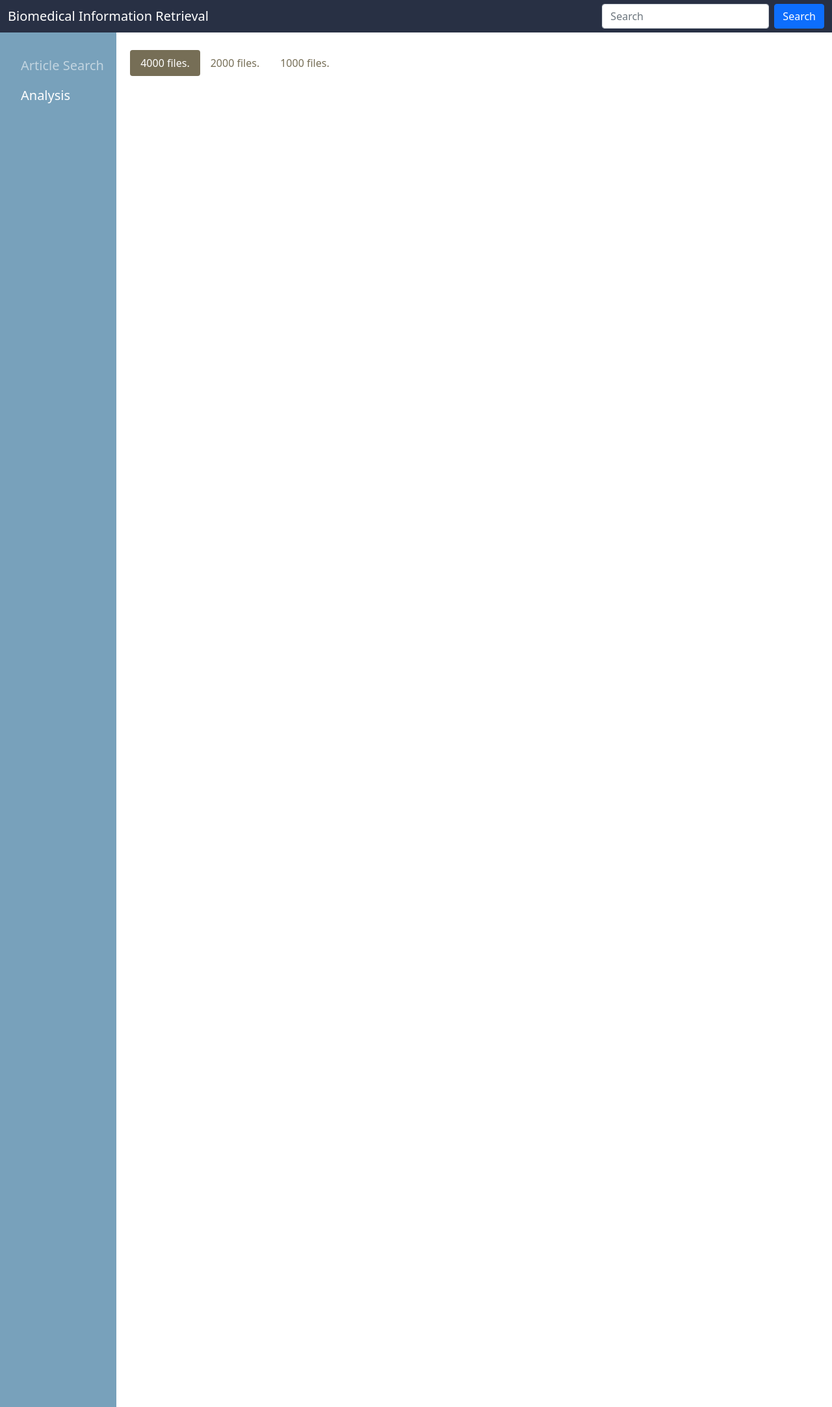
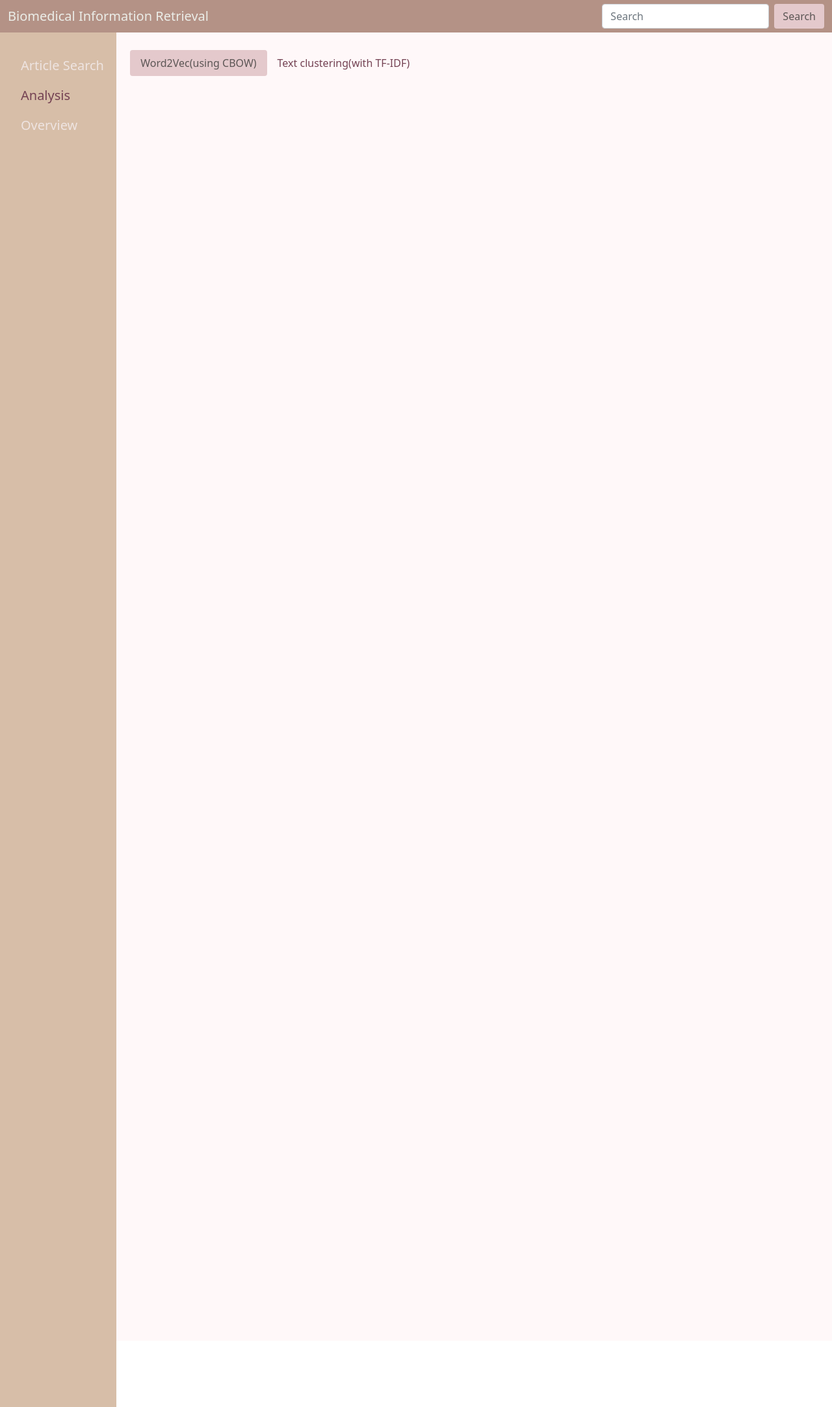
Before and after one commit to yyyyuwen/BIR-course-final, a Flask app: template web/templates/about.html in a window 1280 px wide. Shown: the whole page at 65% size. Run offline with Flask 2, Linux system fonts and the light colour scheme; the template is opened without the code that fills it, so the values that code supplies are empty; some libraries are stand-ins or nearby versions.

Commit message:
web : add tf-idf analysis

```diff
--- a/web/main.py
+++ b/web/main.py
@@ -77,12 +77,30 @@ def index():
         return render_template("index.html", full = full, KeyWord = KeyWord, rankDoc = rankDoc, find = find, cate = cate)
     else:
         KeyWord = ""
-        return render_template("index.html", full = full, KeyWord = KeyWord)
+        return render_template("index.html", full = full, KeyWord = KeyWord, cate = cate)
+
+@app.route("/show", methods=['POST','GET'])
+def show():
+    title = ""
+    with open('../data/full.pkl', 'rb')as fpick:
+        full = pickle.load(fpick)
+    with open('../data/Category.pkl', 'rb')as fpick:
+        cate = pickle.load(fpick)
+    if request.method == "POST":
+        title = request.form["Article"]
+    return render_template("show.html", full = full, cate = cate, title = title, KeyWord = "")
+
+@app.route("/overview", methods=['POST','GET'])
+def overview():
+    return render_template("overview.html", KeyWord = "")
+
 #-----------------Article Search --------------------------#
 
 #-----------------   Analysis    --------------------------#
 @app.route("/about", methods=['POST','GET'])
 def about():
+    with open('../data/kmeans_result.pkl', 'rb')as fpick:
+        km = pickle.load(fpick)
     model = Word2Vec.load("../script/word2vec_cbow.model")
     word_vectors_model = model.wv
     user_input = ['heart', 'coronavirus', 'pneumonia', 'fever', 'cough']
@@ -96,8 +114,47 @@ def about():
     data_json= display_tsne_scatterplot_2D(word_vectors_model, user_input, similar_word, labels, color_map, topn, 5, 500, 10000)
         # 將圖表存成json
     dataJSON = json.dumps(data_json, cls=plotly.utils.PlotlyJSONEncoder)
-    return render_template("about.html", **locals())
+    km_json= display_kmeans(km)
+        # 將圖表存成json
+    kmJSON = json.dumps(km_json, cls=plotly.utils.PlotlyJSONEncoder)
 
+    return render_template("about.html", **locals(), KeyWord = "")
+
+def display_kmeans(km):
+    data = []
+    cluster = ["Cluster 1: heart, ventricular, echocardiography, coronary, myocardial",
+    "Cluster 2: cov, test, assay, sample, rt, detection",
+    "Cluster 3: covid19, sars, pcr, coronavirus, infection",
+    "Cluster 4: pneumoniae, mycoplasma, infection, pathogen, case",
+    "Cluster 5: diagnosis, lung, clinical, chest, pulmonary, bacterial"]
+    for i in range(len(km)):
+        trace = go.Scatter(
+            x = [item[0] for item in km[i]],
+            y = [item[1] for item in km[i]],
+            text = [item[2] for item in km[i]],
+            name = cluster[i],
+            mode = 'markers',
+            marker = {
+                'size': 10,
+                'opacity': 0.8,
+                'color' : i
+            },
+        )
+        data.append(trace)
+
+    layout = go.Layout(
+        showlegend=True,
+        legend=dict(
+        x=0,
+        y=0),
+        margin = {'l': 0, 'r': 0, 'b': 0, 't': 0},
+        width = 1000,
+        height = 1000
+    )
+    plot_figure = go.Figure(data = data, layout = layout)
+    show_data = [plot_figure]
+
+    return show_data
 
 def display_tsne_scatterplot_2D(model, user_input=None, words=None, label=None, color_map=None, topn=None, perplexity = 0, learning_rate = 0, iteration = 0, sample=10):
     if words == None:
@@ -151,22 +208,9 @@ def display_tsne_scatterplot_2D(model, user_input=None, words=None, label=None,
     # Configure the layout
     layout = go.Layout(
         margin = {'l': 0, 'r': 0, 'b': 0, 't': 0},
-        showlegend=True,
-        legend=dict(
-        x=1,
-        y=0.5,
-        font=dict(
-            family="Courier New",
-            size=25,
-            color="black"
-        )),
-        font = dict(
-            family = " Courier New ",
-            size = 15),
-        autosize = False,
         width = 1000,
         height = 1000
-        )
+    )
 
     plot_figure = go.Figure(data = data, layout = layout)
     # print(plot_figure)
@@ -176,4 +220,4 @@ def display_tsne_scatterplot_2D(model, user_input=None, words=None, label=None,
 
 #-----------------   Analysis    --------------------------#
 if __name__ == "__main__":
-    app.run(debug=True)
+    app.run(debug=False, host = '0.0.0.0', port='8080')
--- a/web/static/css/template.css
+++ b/web/static/css/template.css
@@ -3,7 +3,8 @@ body {
     height:100%;
 }
 .topnav{
-    background: #283044;
+    background-color: #B49286;
+    border-color: #EEE4E1;
     height: 50px;
     font-size: large;
 }
@@ -16,12 +17,33 @@ body {
     margin-top:50px;
 }
 .leftnav{
-    background: #78A1BB;
+    background-color: #D7BEA8;
     margin-top:50px;
     width:14%;
     height:100%;
     font-size: 20px;
 }
+
+.left{
+    background-color: #D7BEA8;
+    color: #EEE4E1;
+}
+
+.left-active{
+    background-color: #D7BEA8;
+    color: #744253;
+}
+
+.left-active:hover{
+    background-color: #D7BEA8;
+    color: #744253;
+}
+
+.left:hover{
+    background-color: #D7BEA8;
+    color: #744253;
+}
+
 .cf_leftnav{
     margin-left:20px;
     margin-top:20px
@@ -47,6 +69,7 @@ body {
     overflow-y: scroll;
 }
 .document_full{
+    background-color: #fff8f9;
     width:86%;
     height:93%;
     margin-top:50px;
@@ -60,12 +83,52 @@ body {
     white-space: nowrap;
     text-overflow: ellipsis;
 }
-a:visited {
-    color: #283044;
-  }
-a:hover {
-    color: #78A1BB;
+
+.link{
+    background: none;
+    border: none;
+    padding: 0;
+    text-decoration: underline;
 }
-a:active {
-    color: #717EC3;
+.link:visited {
+    color: #744253;
+    background: none;
+    border: none;
+    padding: 0;
+    text-decoration: underline;
 }
+.link:active{
+    color: #e4c9cc;
+    background: none;
+    border: none;
+    padding: 0;
+    text-decoration: underline;
+}
+.link:hover{
+    color: #D7BEA8;
+    background: none;
+    border: none;
+    padding: 0;
+    text-decoration: underline;
+}
+.nav-btn {
+    background-color: #e4c9cc;
+    color: #5c5655;
+}
+
+.nav-btn:hover {
+    background-color: #744253;
+    color: white;
+}
+.nav-pills .nav-item .nav-link{
+    border: none;
+    color: #744253;
+    text-align: center;
+}
+
+.nav-pills .nav-item.show .nav-link, .nav-pills .nav-link.active{
+    background-color: #e4c9cc;
+    border: none;
+    color: #5c5655;
+    text-align: center;
+}
--- a/web/templates/about.html
+++ b/web/templates/about.html
@@ -4,55 +4,37 @@
     {% set active_page = "about" %}
     {% set KeyWord = "" %}
     {% block content %}
-    <style>
-      .nav-pills .nav-item .nav-link{
-
-          border: none;
-          color: #766E56;
-          text-align: center;
-
-      }
-      .nav-pills .nav-item.show .nav-link, .nav-pills .nav-link.active{
-          background-color: #766E56;
-          border: none;
-          color: white;
-          text-align: center;
-
-      }
-    </style>
-
-    <div class="document_full">
-      <!--button-->
+    <div class="document_full all">
       <ul class="nav nav-pills btn mb-3" id="pills-tab" role="tablist">
         <li class="nav-item" role="presentation">
-          <button class="nav-link active" id="xml4000-tab" data-bs-toggle="pill" data-bs-target="#xml4000" type="button" role="tab" aria-controls="pills-home" aria-selected="true" >4000 files.</button>
+          <button class="nav-link active" id="cbow-tab" data-bs-toggle="pill" data-bs-target="#word2vec-cbow" type="button" role="tab" aria-controls="pills-home" aria-selected="true" >Word2Vec(using CBOW)</button>
         </li>
         <li class="nav-item" role="presentation">
-          <button class="nav-link" id="xml2000-tab" data-bs-toggle="pill" data-bs-target="#xml2000" type="button" role="tab" aria-controls="pills-profile" aria-selected="false">2000 files.</button>
-        </li>
-        <li class="nav-item" role="presentation">
-          <button class="nav-link" id="xml1000-tab" data-bs-toggle="pill" data-bs-target="#xml1000" type="button" role="tab" aria-controls="pills-contact" aria-selected="false">1000 files.</button>
+          <button class="nav-link" id="kmeans-tab" data-bs-toggle="pill" data-bs-target="#k-means" type="button" role="tab" aria-controls="pills-profile" aria-selected="false">Text clustering(with TF-IDF)</button>
         </li>
     </ul>
     <div class="tab-content" id="pills-tabContent">
-        <div class="tab-pane fade show active" id="xml4000" role="tabpanel" aria-labelledby="xml4000-tab" >
+        <div class="tab-pane fade show active" id="word2vec-cbow" role="tabpanel" aria-labelledby="cbow-tab" >
           <div class = "row">
-            <div id="cbow" class="cbow" style="height: 1000px"></div>
+            <div id="cbow" class="cbow" style="height: 1000px">
+            <script>
+              var data = {{dataJSON | safe}};
+              Plotly.plot( "cbow", data[0].data, data[0].layer, {});
+            </script>
+            </div>
           </div>
         </div>
-        <script src="https://cdn.plot.ly/plotly-latest.min.js"></script>
-        <script>
-          var data = {{dataJSON | safe}};
-          Plotly.plot( "cbow", data[0].data, data[0].layer, {});
-        </script>
-        <div class="tab-pane fade" id="xml2000" role="tabpanel" aria-labelledby="xml2000-tab">
-          data
-        </div>
-        <div class="tab-pane fade" id="xml1000" role="tabpanel" aria-labelledby="xml1000-tab">
-            345
+        <div class="tab-pane fade active" id="k-means" role="tabpanel" aria-labelledby="kmeans-tab" >
+          <div class = "row">
+            <div id="kmeans" class="kmeans" style="height: 1000px">
+            <script>
+              var data = {{kmJSON | safe}};
+              Plotly.plot( "kmeans", data[0].data, data[0].layer, {});
+            </script>
+            </div>
+          </div>
         </div>
     </div>
     {% endblock %}
   </body>
-
 </html>
--- a/web/templates/template.html
+++ b/web/templates/template.html
@@ -3,40 +3,42 @@
   <head>
     <meta charset="utf-8">
     <title>Biomedical Information Retrieval</title>
-  <link rel="stylesheet" href="https://cdn.jsdelivr.net/npm/bootstrap@5.1.1/dist/css/bootstrap.min.css">
-  <link rel="stylesheet" href="{{ url_for('static', filename='css/template.css') }}">
-  <script src="https://cdn.plot.ly/plotly-latest.min.js"></script>
-  <script src="https://ajax.googleapis.com/ajax/libs/jquery/3.5.1/jquery.min.js"></script>
-  </head>
+<link rel="stylesheet" href="https://cdn.jsdelivr.net/npm/bootstrap@5.1.1/dist/css/bootstrap.min.css">
+<link rel="stylesheet" href="{{ url_for('static',    filename='css/template.css') }}">
+<script src="https://cdn.jsdelivr.net/npm/@popperjs/core@2.9.2/dist/umd/popper.min.js" integrity="sha384-IQsoLXl5PILFhosVNubq5LC7Qb9DXgDA9i+tQ8Zj3iwWAwPtgFTxbJ8NT4GN1R8p" crossorigin="anonymous"></script>
+<script src="https://cdn.jsdelivr.net/npm/bootstrap@5.0.2/dist/js/bootstrap.min.js" integrity="sha384-cVKIPhGWiC2Al4u+LWgxfKTRIcfu0JTxR+EQDz/bgldoEyl4H0zUF0QKbrJ0EcQF" crossorigin="anonymous"></script>
+<script src="https://cdn.plot.ly/plotly-latest.min.js"></script>
+</head>
   <body>
-    <nav class="navbar navbar-expand-sm topnav navbar-dark fixed-top">
+    <nav class="navbar navbar-expand-sm topnav fixed-top">
         <div class="container-fluid">
-          <a class="navbar-brand">Biomedical Information Retrieval</a>
+          <a class="navbar-brand" style="color: #EBEDE8">Biomedical Information Retrieval</a>
           <form class="d-flex" method="post" action="{{ url_for('index') }}">
             <input class="form-control me-2" type="text" name="Search" {% if KeyWord == "" %}placeholder="Search"{% else %}placeholder="{{KeyWord|e}}"{% endif %}>
-            <button class="btn btn-primary" type="submit">Search</button>
+            <button class="btn nav-btn" type="submit">Search</button>
           </form>
         </div>
     </nav>
 
-    <nav class="navbar leftnav navbar-dark fixed-top d-flex align-items-start">
+    <nav class="navbar leftnav fixed-top d-flex align-items-start">
         <div class="container-fluid cf_leftnav">
             <ul class="navbar-nav">
                 <li class="nav-item">
-                  <a {% if active_page == "index" %}class="nav-link active"{% else %}class="nav-link"{% endif %}
+                  <a {% if active_page == "index" %}class="nav-link left-active"{% else %}class="nav-link left"{% endif %}
                         href="{{ url_for('index') }}">Article Search</a>
                 </li>
                 <li class="nav-item">
-                  <a {% if active_page == "about" %}class="nav-link active"{% else %}class="nav-link"{% endif %}
+                  <a {% if active_page == "about" %}class="nav-link left-active"{% else %}class="nav-link left"{% endif %}
                     href="{{ url_for('about') }}">Analysis</a>
+                </li>
+                <li class="nav-item">
+                  <a {% if active_page == "overview" %}class="nav-link left-active"{% else %}class="nav-link left"{% endif %}
+                    href="{{ url_for('overview') }}">Overview</a>
                 </li>
               </ul>
         </div>
     </nav>
     {% block content %}
     {% endblock %}
-
-    <script src="https://cdn.jsdelivr.net/npm/@popperjs/core@2.9.2/dist/umd/popper.min.js" integrity="sha384-IQsoLXl5PILFhosVNubq5LC7Qb9DXgDA9i+tQ8Zj3iwWAwPtgFTxbJ8NT4GN1R8p" crossorigin="anonymous"></script>
-    <script src="https://cdn.jsdelivr.net/npm/bootstrap@5.0.2/dist/js/bootstrap.min.js" integrity="sha384-cVKIPhGWiC2Al4u+LWgxfKTRIcfu0JTxR+EQDz/bgldoEyl4H0zUF0QKbrJ0EcQF" crossorigin="anonymous"></script>
 </body>
 </html>
```
Also changed, not shown: web/templates/index.html (+10 -4 lines), web/templates/overview.html (added, +11 -0 lines), web/templates/show.html (added, +17 -0 lines), web/static/img/ir3.png (added), 6 other files.
